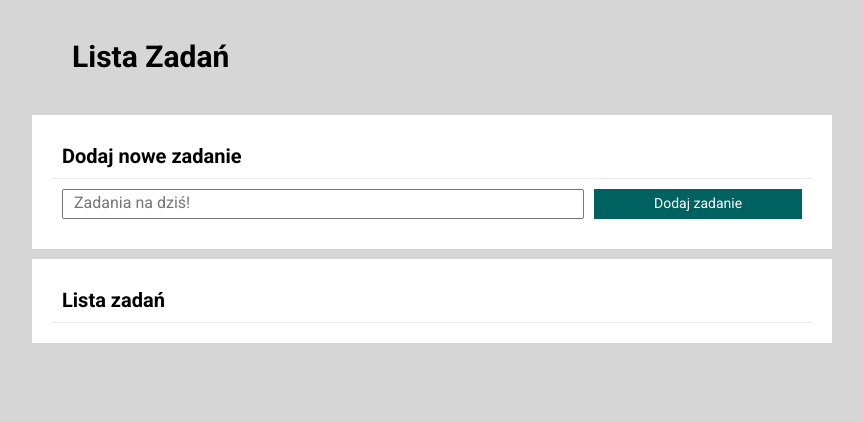
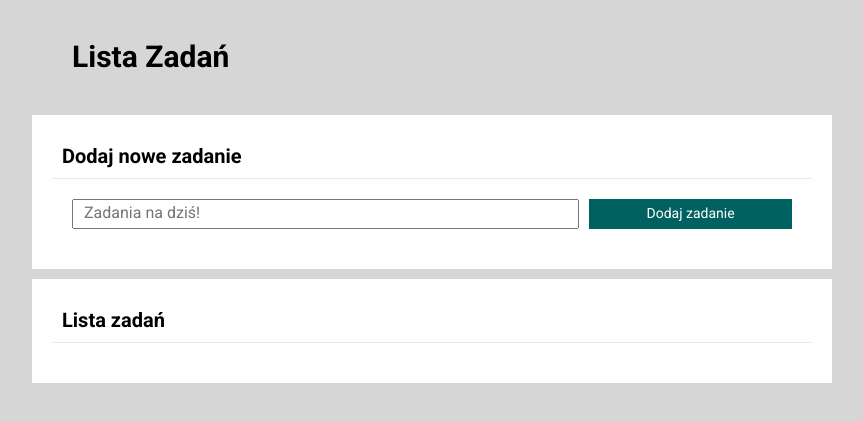
Before and after one commit to wlatka/todo-list-react, a React (Create React App) app: page / in a window 1280 px wide. Shown: the top 422 px of the page, without its empty margins (208-1071 px from the left). Built offline with nearby package versions, Linux system fonts and the light colour scheme.

Commit message:
adding styled to section

```diff
--- a/src/Section/index.js
+++ b/src/Section/index.js
@@ -1,15 +1,47 @@
-import "./style.css";
+import styled from "styled-components";
 
-const Section = ({ title, body, extraHeaderContent }) => (
-    <section className="section">
-        <header className="section__header">
-            <h2 className="section__title">{title}</h2>
+const StyledSection = styled.section`
+  padding: 20px;
+  margin: 10px 0;
+  background-color: white;
+`;
+
+const Header = styled.header`
+  display: grid;
+  grid-template-columns: auto auto;
+  grid-gap: 20px;
+  justify-content: space-between;
+  align-items: center;
+  font-size: 22px;
+  padding: 10px;
+  border-bottom: 1px solid rgb(233, 233, 233);
+
+  @media(max-width:700px) {
+        grid-template-columns: auto;
+        grid-gap: 10px;
+  }
+`;
+
+const H2 = styled.h2`
+  font-size: 20px;
+  margin: 0;
+`;
+
+const Div = styled.div`
+  padding: 10px;
+  display: grid;
+`;
+
+const Section = ({ title, body, extraHeaderContent, className }) => (
+    <StyledSection className={className}>
+        <Header>
+            <H2>{title}</H2>
             {extraHeaderContent}
-        </header>
-        <div className="section__body">
+        </Header>
+        <Div>
             {body}
-        </div>
-    </section>
+        </Div>
+    </StyledSection>
 );
 
 export default Section;
--- a/src/Section/style.css
+++ /dev/null
@@ -1,37 +0,0 @@
-.section {
-    padding: 20px;
-    margin: 10px 0;
-    background-color: white;
-}
-
-.section__body {
-    margin: 10;
-}
-
-.section__header {
-    display: grid;
-    grid-template-columns: auto auto;
-    grid-gap: 20px;
-    justify-content: space-between;
-    align-items: center;
-    font-size: 22px;
-    padding: 10px;
-    border-bottom: 1px solid rgb(233, 233, 233);
-}
-
-@media(max-width:700px) {
-    .section__header {
-        grid-template-columns: auto;
-        grid-gap: 10px;
-    }
-}
-
-.section__title {
-    font-size: 20px;
-    margin: 0;
-}
-
-.section__tasks {
-    padding: 10px;
-    display: grid;
-}
```
